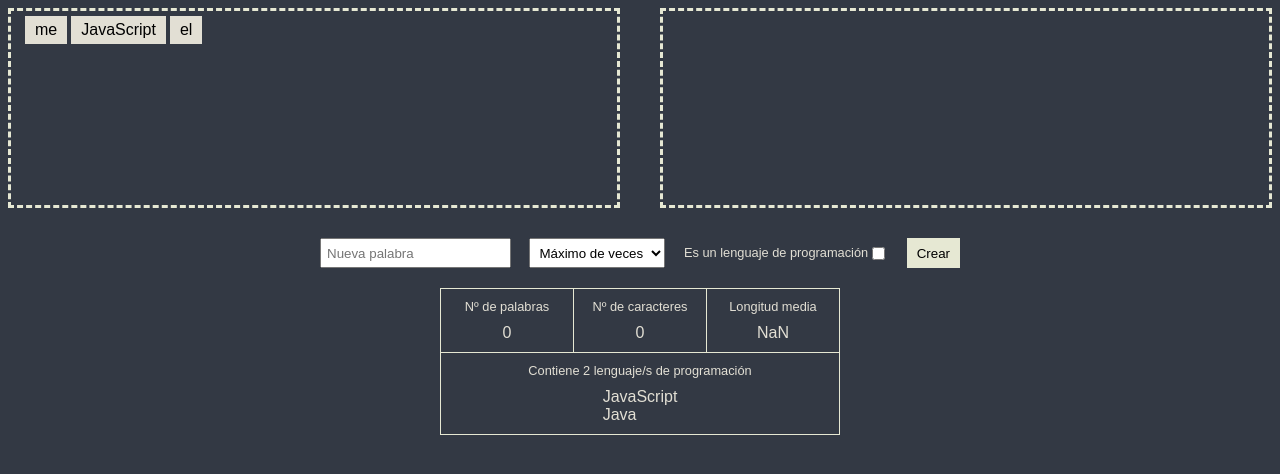
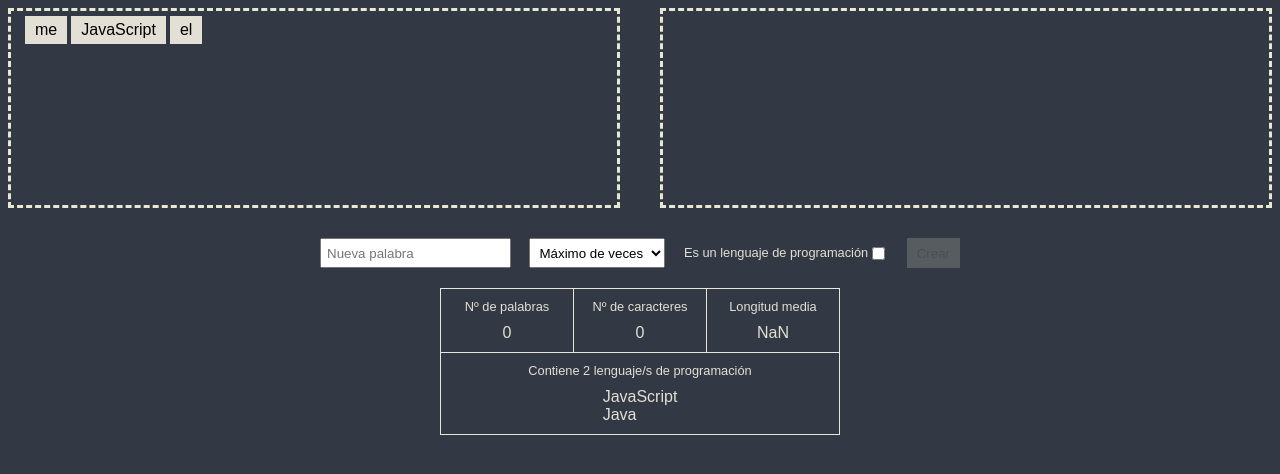
Before and after one commit to polrb5/c2-ejercicio-react-9-palabras, a React (Create React App) app: page / in a window 1280 px wide. Shown: the top 474 px of the page. Built offline with nearby package versions, Linux system fonts and the light colour scheme.

Commit message:
Botón activo si hay algo en el input

```diff
--- a/src/componentes/CrearPalabras.js
+++ b/src/componentes/CrearPalabras.js
@@ -6,7 +6,8 @@ export const CrearPalabras = (props) => {
   const [nuevaPalabra, setNuevaPalabra] = useState("");
   const crearPalabra = (e) => {
     e.preventDefault();
-    setListaPalabras([
+    setListaPalabras(
+      [
         ...listaPalabras,
         {
           id: idMasAlta + 1,
@@ -15,7 +16,9 @@ export const CrearPalabras = (props) => {
           lenguajeProgramacion: false,
           maximoVeces: "sin límite",
         },
-    ]);
+      ],
+      e.target.value
+    );
   };
   return (
     <section className="crear-palabras">
@@ -25,6 +28,7 @@ export const CrearPalabras = (props) => {
             type="text"
             placeholder="Nueva palabra"
             onChange={(e) => setNuevaPalabra(e.target.value)}
+            value={nuevaPalabra}
             required
           />
         </div>
@@ -42,7 +46,9 @@ export const CrearPalabras = (props) => {
           <input type="checkbox" />
         </div>
         <div className="form-grupo">
-          <button type="submit">Crear</button>
+          <button type="submit" disabled={!nuevaPalabra}>
+            Crear
+          </button>
         </div>
       </form>
     </section>
```
Lines whose indentation alone changed are shown as unchanged.
